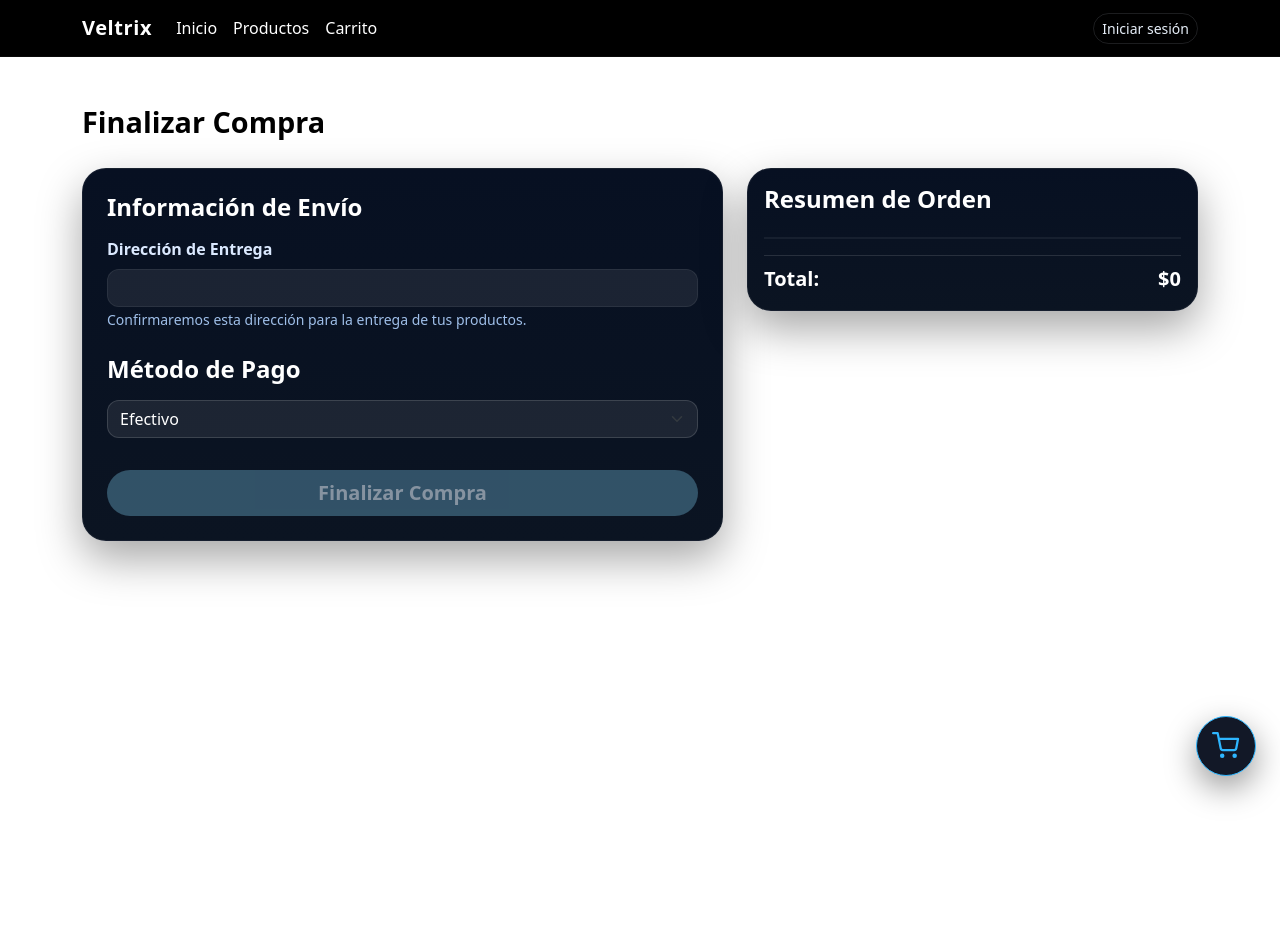
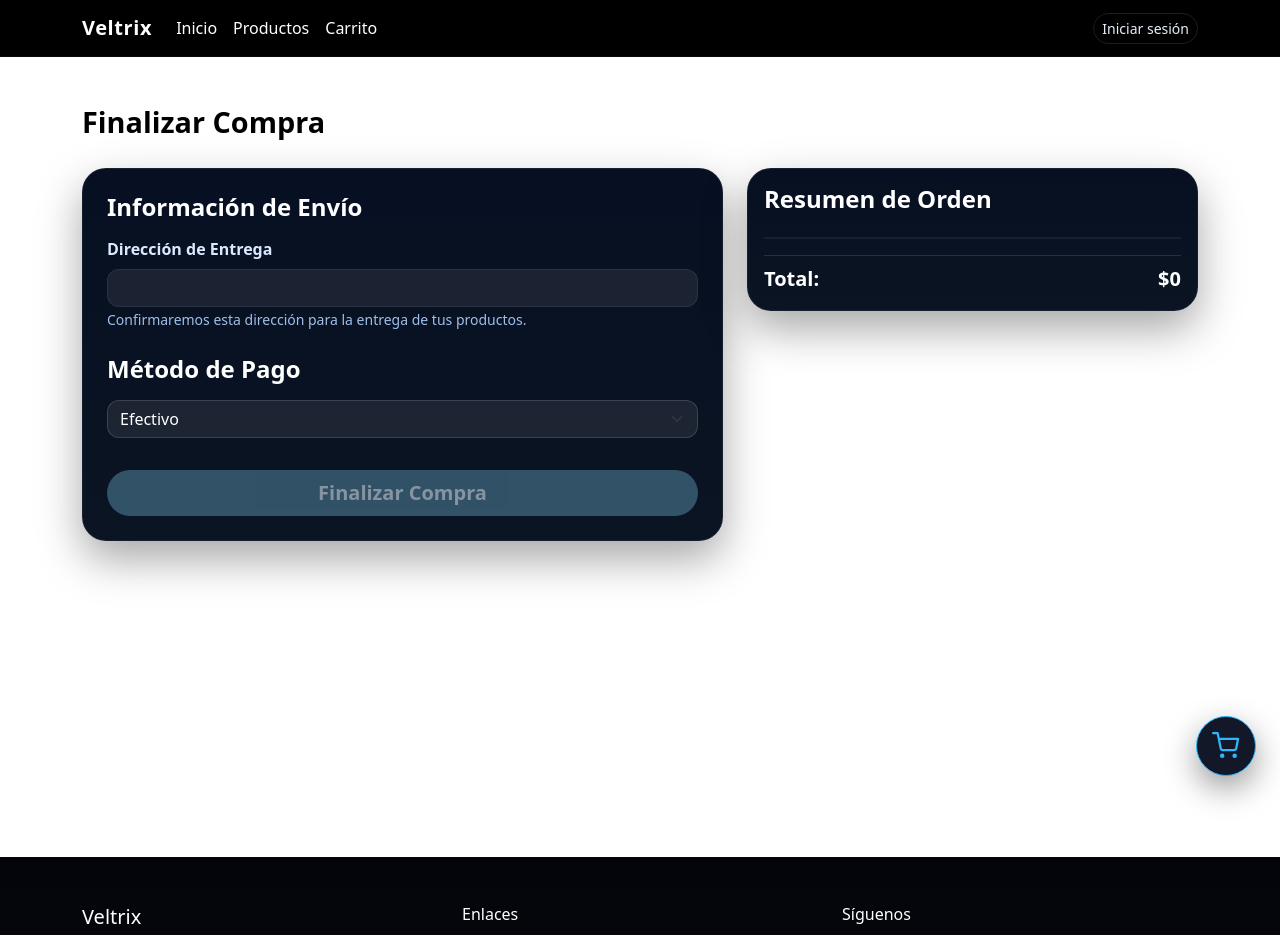
Before and after one commit to samuedo435/Veltrix-web, a React (Vite) app: page /checkout in a window 1280 px wide. Shown: the top 935 px of the page. Before the commit the page ends 857 px from the top, so only its background shows below. Built offline with nearby package versions, Linux system fonts and the light colour scheme.

Commit message:
feat: se agrega footer a pagina de chechout

```diff
--- a/src/pages/Checkout.jsx
+++ b/src/pages/Checkout.jsx
@@ -1,6 +1,7 @@
 import { useState } from "react";
 import { useAuth } from "../context/AuthContext";
 import api from "../services/api";
+import Footer from "../components/Footer";
 import "../styles/checkout.css";
 
 export function Checkout({ carrito, vaciarCarrito }) {
@@ -60,6 +61,7 @@ export function Checkout({ carrito, vaciarCarrito }) {
     };
 
     return (
+        <>
         <div className="checkout-container container py-5">
             <h2>Finalizar Compra</h2>
 
@@ -132,5 +134,7 @@ export function Checkout({ carrito, vaciarCarrito }) {
                 </div>
             </div>
         </div>
+        <Footer />
+        </>
     );
 }
```
